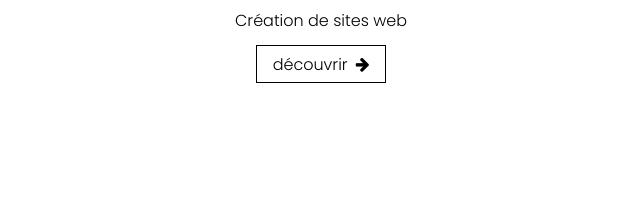
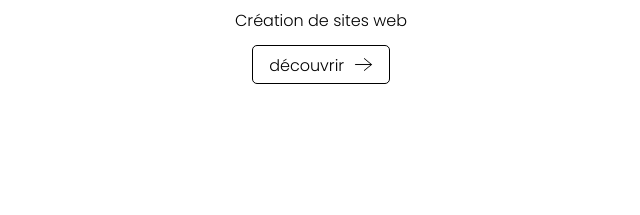
Before and after one commit to Nicolas-Lefebvre/React-Portfolio, a React app: page / in a window 1280 px wide. Shown: the part 426-641 px from the top of the page, 319-959 px from the left. Built offline with nearby package versions, Linux system fonts and the light colour scheme.

Commit message:
Modifs bouton header

```diff
--- a/src/components/Header/header.scss
+++ b/src/components/Header/header.scss
@@ -27,7 +27,7 @@
   font-weight:300;
 }
 
-.title-wrapper img {
+.title-wrapper .logo {
   margin-bottom: 2rem;
   height:80px;
   aspect-ratio: 1/2;
@@ -41,9 +41,10 @@
   background-color: rgba(255, 255, 255, 0);
   border: solid;
   border-width: 1px;
+  border-radius: 5px;
   font-size: 1rem;
   font-weight: 300;
-  padding: .6rem 1rem;
+  padding: 6px 1rem 0.6rem 1rem;
   cursor: pointer;
   display: block;
 }
@@ -52,26 +53,30 @@
   text-decoration: none;
 }
 
-.header-button i{
-  /* size:.5rem;
-  position: relative;
-  left: 1px; */
-  padding-left: .5rem;
-}
-
 .title-wrapper a {
   height: 100%;
   text-decoration: none;
 }
 
 .title-wrapper .header-button:hover{
-  background-color: #436886;
+  // background-color: #436886;
 }
 
-.header-button:hover i {
+.header-button img {
+  // height: 2rem;
+  width: 1.2rem;
+  margin-left: .6rem;
+  aspect-ratio: 1/1;
+  position: relative;
+  top: 3px;
+}
+
+.header-button:hover img {
   transform: rotate(90deg);
   transition: all 400ms;
-  margin-left: .3rem;
-  margin-right: -.3rem;
+  // margin-left: 1rem;  /* ajusté pour maintenir la taille constante */
+  // margin-right: 0.5rem; /* ajusté pour maintenir la taille constante */
+  transform-origin: center; /* rotation autour du centre de l'image */
 }
+
 /* -----------------------FIN HEADER BUTTON----------------------- */
--- a/src/components/Header/index.js
+++ b/src/components/Header/index.js
@@ -1,6 +1,7 @@
 // == Import
 import './header.scss';
 import logo from '../../assets/images/logo-nicolas-lefebvre-nldev.png';
+import fleche from '../../assets/images/fleche-droite.png';
 
 // == Composant
 function Header() {
@@ -9,17 +10,19 @@ function Header() {
 
       <div className="header-wrapper" id="home">
         <div className="title-wrapper">
-          <img src={logo} alt="logo Nicolas Lefebvre nl-dev creation de sites web" />
+          <img className="logo" src={logo} alt="logo Nicolas Lefebvre nl-dev creation de sites web" />
           <h1>Nicolas Lefebvre</h1>
           <p>Création de sites web</p>
 
           {/* -------------------------------------BOUTON HEADER-------------------------------- */}
           <div>
             <a className="header-btn" href="#navbar">
-              <span className="header-button">
+              <button className="header-button" type="button">
                 découvrir
-                <i className="fa fa-arrow-right fa-1x" aria-hidden="true" />
-              </span>
+                {/* <i className="fa fa-arrow-right fa-1x" aria-hidden="true" /> */}
+                {/* <i className="fa-light fa-arrow-right" aria-hidden="true" /> */}
+                <img className='fleche' src={fleche} />
+              </button>
             </a>
           </div>
           {/* ---------------------------------------------------------------------------------- */}
```
Also changed, not shown: src/assets/images/fleche-droite.png (added).
